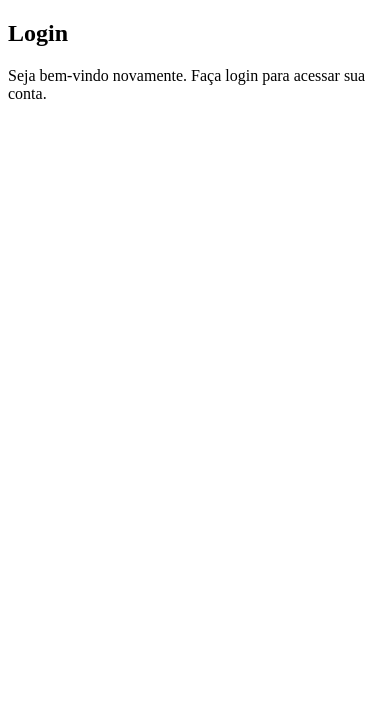
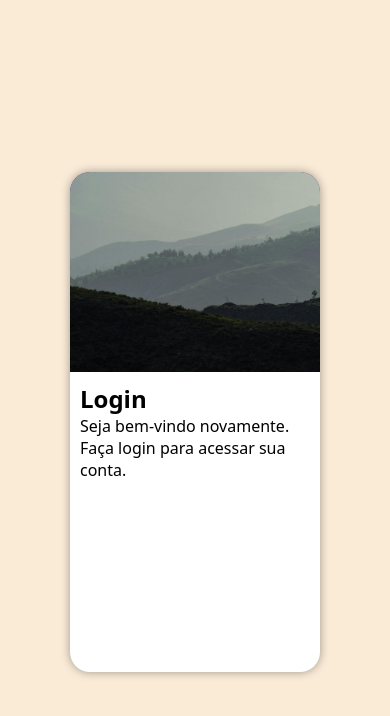
Before and after one commit to Hygorhhss/projeto-login, a plain HTML site: page index.html in a window 390 px wide. Drawn offline with Linux system fonts and the light colour scheme.

Commit message:
atualização mobile first no projeto login

```diff
--- a/estilos/style.css
+++ b/estilos/style.css
@@ -5,3 +5,49 @@
     VERDE: #49a09d
     LILÁS: #5f2c82
 */
+
+* {
+    font-family: system-ui, -apple-system, BlinkMacSystemFont, 'Segoe UI', Roboto, Oxygen, Ubuntu, Cantarell, 'Open Sans', 'Helvetica Neue', sans-serif;
+    padding: 0px;
+    margin: 0px;
+    box-sizing: border-box; /*a borda faz parte da contagem de espaço e não a partir do conteúdo de dentro*/
+}
+
+body, html {
+    background-color: antiquewhite;
+    height: 100vh;
+    width: 100vw;
+}
+
+main { /*deixar relativo ao restante*/
+    position: relative;
+    height: 100vh;
+    width: 100vw;
+}
+
+section#login { /*deixar o formulario absoluto*/
+    position: absolute;
+    top: 50%;
+    left: 50%;
+    transform: translate(-50%, -50%);
+    overflow: hidden; /*Tudo fora da borda fica escondido (arredonda automaticamente a imagem)*/
+    box-shadow: 0px 0px 10px rgba(0, 0, 0, 0.363);
+
+    background-color: white;
+    width: 250px;
+    height: 500px;
+    border-radius: 20px;
+}
+
+section#login > div#imagem { /*inserir imagem a partir do CSS*/
+    display: block;
+    background: #5f2c82 url(../imagens/montanha.jpg) no-repeat;
+    background-size: cover;
+    background-position: bottom;
+    height: 200px;
+}
+
+section#login > div#formulario {
+    display: block;
+    padding: 10px;
+}
```
Also changed, not shown: index.html (line endings or trailing spaces).
